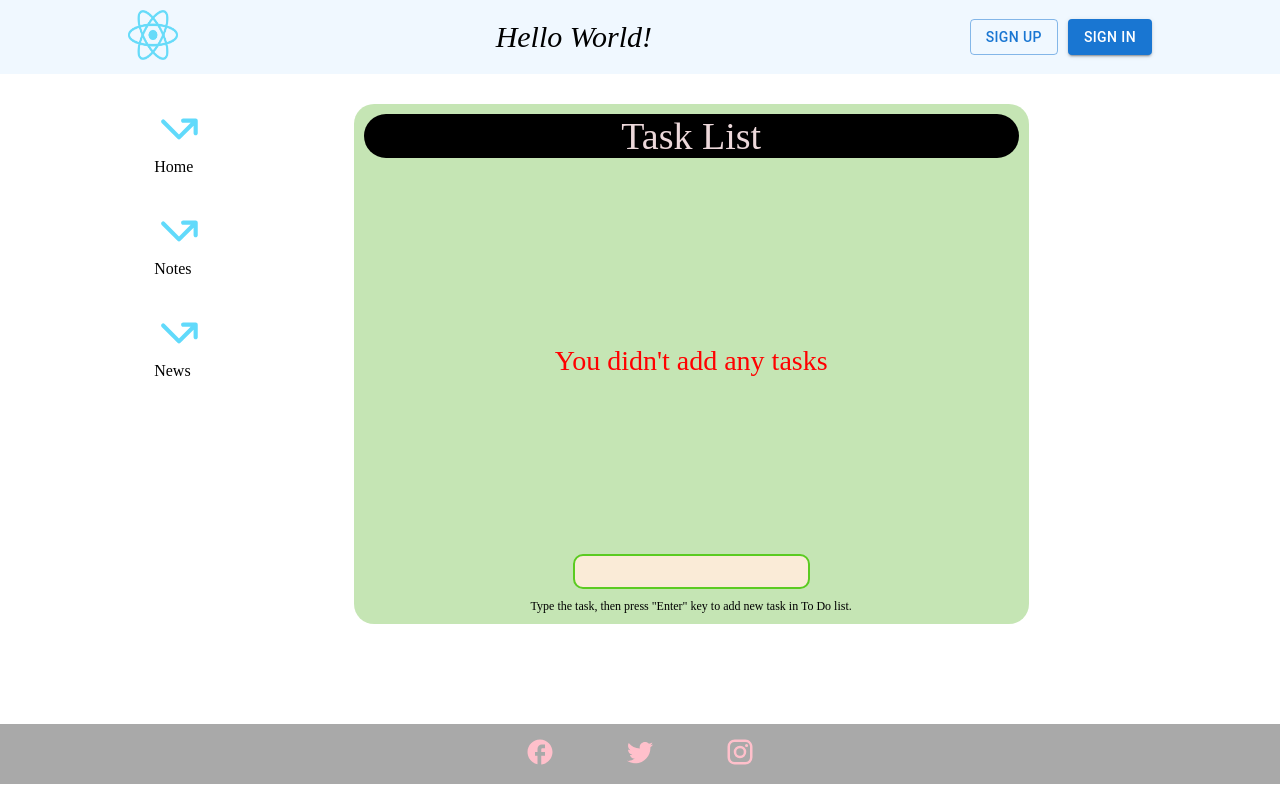
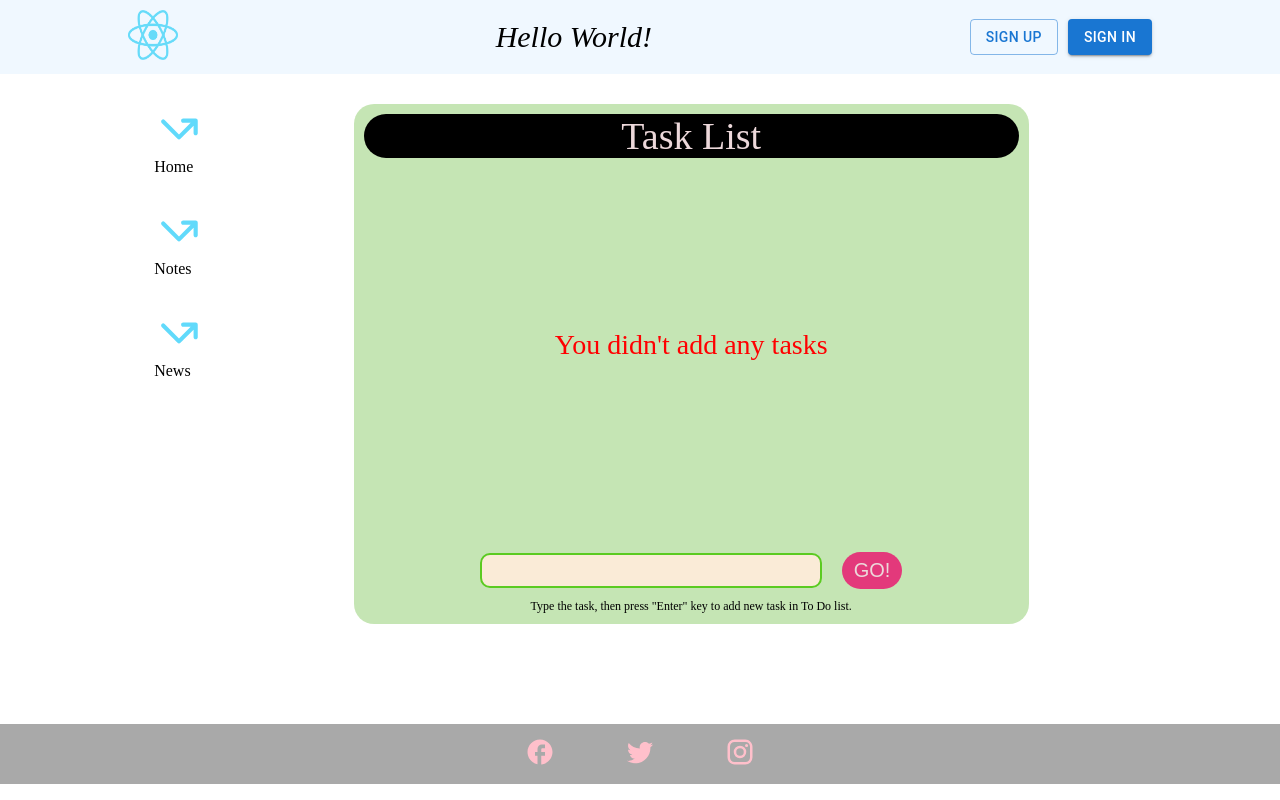
Before and after one commit to VictorLozya/Hillel-HW-Lozinskij, a React (Create React App) app in the folder hw1/: page / in a window 1280 px wide. Built offline with nearby package versions, Linux system fonts and the light colour scheme.

Commit message:
Добавил кнопку для отправки таски. Добавил стили на кнопку.

```diff
--- a/hw1/src/components/main/TODOList/ToDoFooter/ToDoFooter.js
+++ b/hw1/src/components/main/TODOList/ToDoFooter/ToDoFooter.js
@@ -7,8 +7,13 @@ class ToDoFooter extends Component {
     this.state = {
       inputValue: "",
     };
+    this.handleChange = this.handleChange.bind(this)
   }
-
+handleChange(event){
+    this.setState({
+      inputValue: event.target.value
+    })
+}
   render() {
     return (
       <div className={`todo__footer`}>
@@ -20,16 +25,16 @@ class ToDoFooter extends Component {
             id={`newTask`}
             type="text"
             className={"todo__input"}
+            onChange={e => this.handleChange(e)}
             onKeyDown={(e) => {
-              this.setState({
-                inputValue: e.target.value,
-              });
+              console.log(this.state.inputValue);
               if (e.key === "Enter") {
                 this.props.addNewTask(e.target.value);
                 e.target.value = "";
               }
             }}
           />
+          <button className={"todo__button"} onClick={()=>this.props.addNewTask(this.state.inputValue)}>GO!</button>
         </div>
       </div>
     );
--- a/hw1/src/components/main/TODOList/ToDoFooter/ToDoFooter.scss
+++ b/hw1/src/components/main/TODOList/ToDoFooter/ToDoFooter.scss
@@ -1,5 +1,6 @@
 .todo{
   &__footer{
+    padding-top: 30px;
     display: flex;
     flex-direction: column-reverse;
     align-items: center;
@@ -14,10 +15,32 @@
     border-radius: 10px;
     background-color: antiquewhite;
     border: 2px solid rgb(91, 203, 33);
+    width: 50%;
     &:focus{
       outline: none !important;
       border: 2px solid rgb(243, 0, 226);
 
     }
+    &-block{
+      width: 100%;
+      display: flex;
+      align-items: center;
+      justify-content: center;
+      gap: 20px
+    }
+  }
+  &__button{
+    border: 2px solid transparent;
+    background-color: #e3397b;
+    color: #ecd8da;
+    font-size: 20px;
+    border-radius: 20px;
+    padding: 5px 10px;
+    transition: all 0.5s ease-in-out;
+    &:hover{
+      background-color: #ecd8da;
+      color: #e3397b;
+      border: 2px solid #e3397b;
+    }
   }
 }
```
